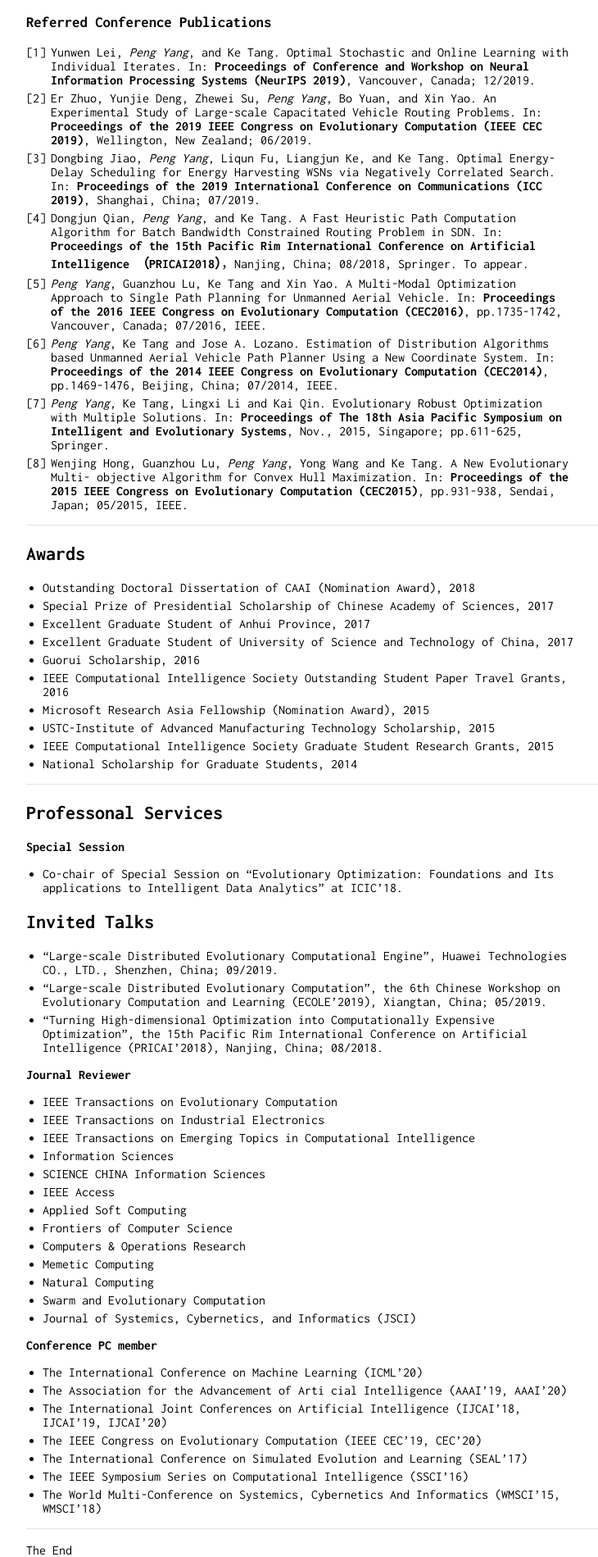
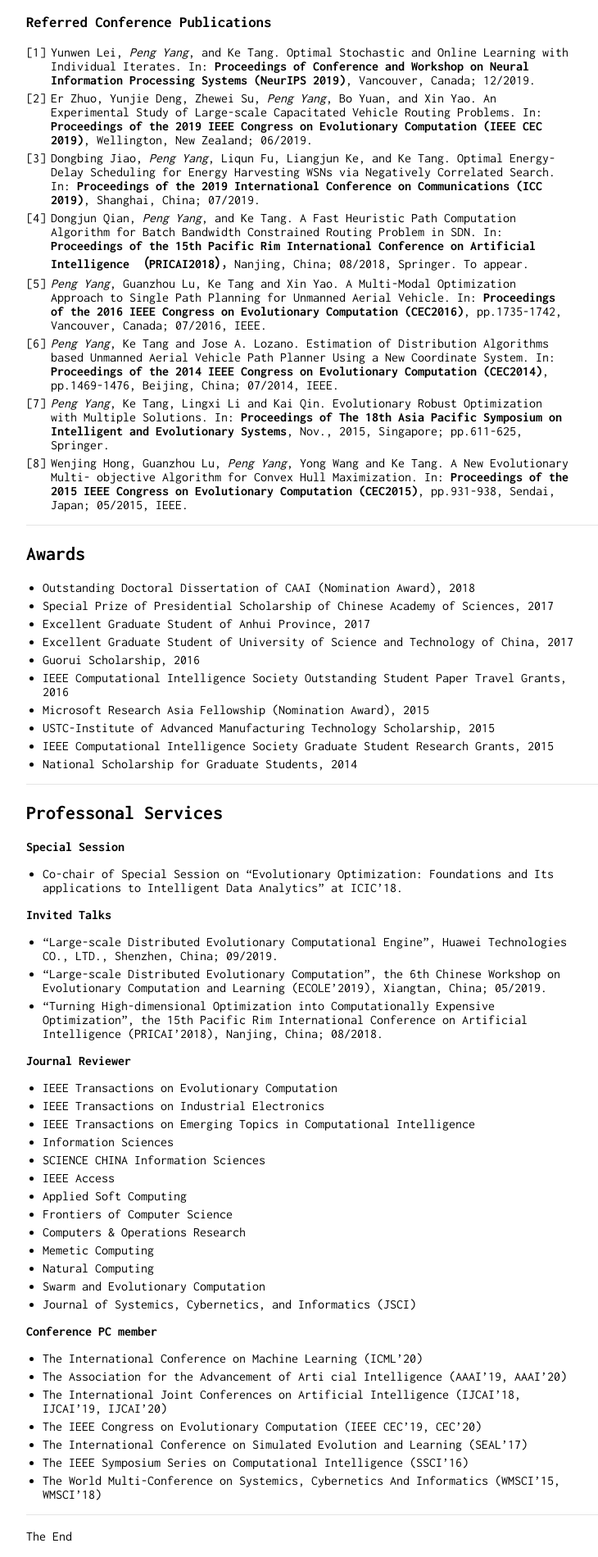
Before and after one commit to trevor104178381/trevor104178381.github.io, a Jekyll site: the page built from index.md, in a window 1280 px wide. Shown: the part 1431-3330 px from the top of the page at 82% size, without its empty margins (258-988 px from the left). Built offline with Jekyll 4.4.1, drawn with Linux system fonts in a browser that asks for light colours.

Commit message:
Add files via upload

```diff
--- a/index.md
+++ b/index.md
@@ -82,7 +82,7 @@ My research mainly focuses on Distributed and Interactive Evolutionary Computati
 **Special Session**
 * Co-chair of Special Session on "Evolutionary Optimization: Foundations and Its applications to Intelligent Data Analytics" at ICIC'18.
 
-## Invited Talks
+**Invited Talks**
 * "Large-scale Distributed Evolutionary Computational Engine", Huawei Technologies CO., LTD., Shenzhen, China; 09/2019.
 * "Large-scale Distributed Evolutionary Computation", the 6th Chinese Workshop on Evolutionary Computation and Learning (ECOLE'2019), Xiangtan, China; 05/2019.
 * "Turning High-dimensional Optimization into Computationally Expensive Optimization", the 15th Pacific Rim International Conference on Artificial Intelligence (PRICAI'2018), Nanjing, China; 08/2018.
```
